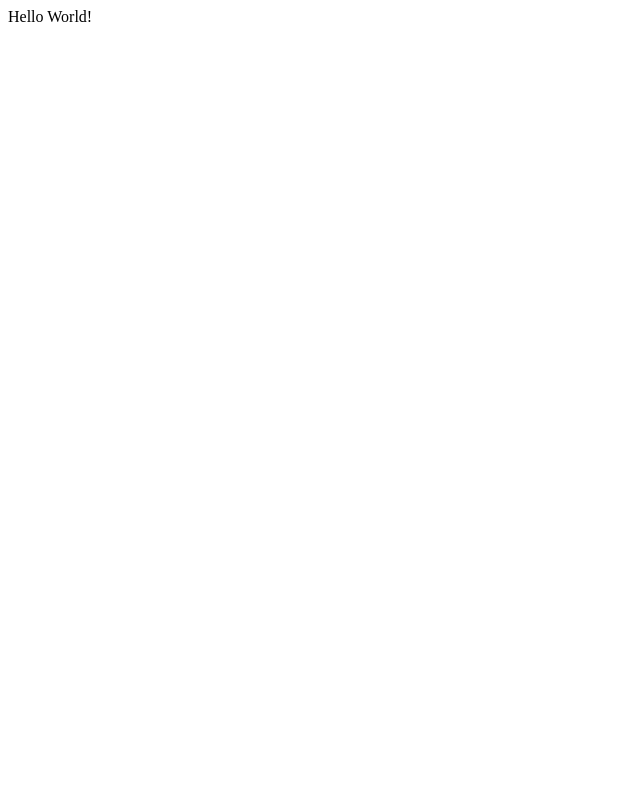
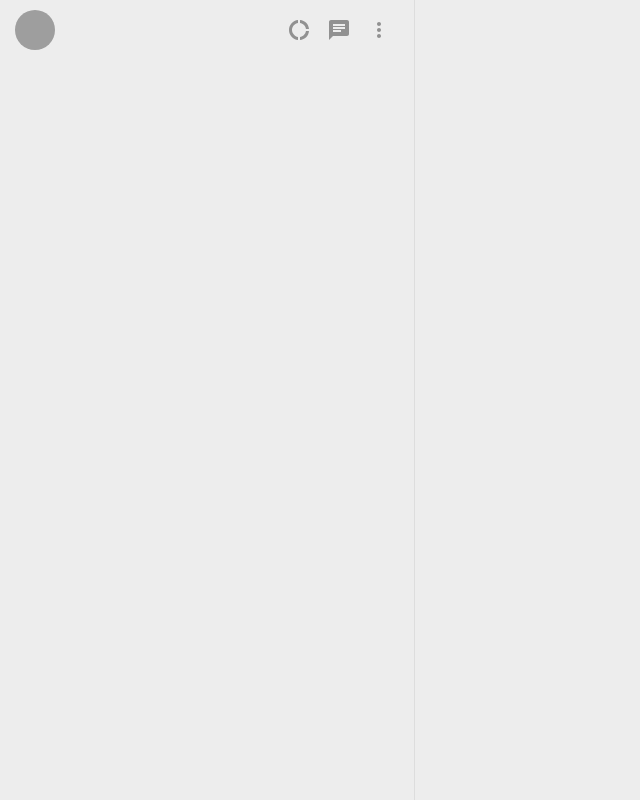
Before and after one commit to miguelmorais7/Whatsapp-Clone, a React (Create React App) app in the folder whatsappclone/: page / in a window 1280 px wide. Shown: the whole page, without its empty margins (0-640 px from the left). Built offline with nearby package versions, Linux system fonts and the light colour scheme; grey boxes are pictures that could not be loaded.

Commit message:
:package: Sidebar e Contentarea em desenvolvimento

```diff
--- a/whatsappclone/src/App.css
+++ b/whatsappclone/src/App.css
@@ -0,0 +1,57 @@
+*{
+    box-sizing: border-box;
+}
+
+body{
+    background-color: #D2DBDC;
+    margin: 0;
+    font-family: 'Segoe UI', Helvetica Neue, Helvetica, Lucida Grande, Arial;
+}
+
+.app-window{
+    display: flex;
+    height: 100vh;
+    background-color: #EDEDED;
+}
+
+.sidebar{
+    width: 35%;
+    max-width: 415px;
+    display: flex;
+    flex-direction: column;
+    border-right: 1px solid #DDD;
+}
+
+header{
+    height: 60px;
+    display: flex;
+    justify-content: space-between;
+    align-items: center;
+    padding: 0 15px;
+}
+
+.header--avatar{
+    width: 40px;
+    height: 40px;
+    border-radius: 20px;
+    cursor: pointer;
+}
+
+.header--buttons{
+    display: flex;
+}
+
+.header--btn{
+    width: 40px;
+    height: 40px;
+    border-radius: 20px;
+    display: flex;
+    justify-content: center;
+    align-items: center;
+    cursor: pointer;
+}
+
+
+.contentarea{
+
+}
--- a/whatsappclone/src/App.js
+++ b/whatsappclone/src/App.js
@@ -1,7 +1,44 @@
 import React from 'react';
+import './App.css';
+
+import DonutLargeIcon from '@material-ui/icons/DonutLarge';
+import ChatIcon from '@material-ui/icons/Chat';
+import MoreVertIcon from '@material-ui/icons/MoreVert';
 
 export default() =>{
   return(
-    <div>Hello World!</div>
+    <div className="app-window">
+      <div className="sidebar">
+        <header>
+          <img className="header--avatar" src="https://i.pinimg.com/originals/51/f6/fb/51f6fb256629fc755b8870c801092942.png"/>
+          <div className="header--buttons">
+            <div className="header--btn">
+              <DonutLargeIcon style={{color: '#919191'}} />
+            </div>
+            <div className="header--btn">
+              <ChatIcon style={{color: '#919191'}} />
+            </div>
+            <div className="header--btn">
+              <MoreVertIcon style={{color: '#919191'}} />
+            </div>
+
+          </div>
+        </header>
+
+        <div className="search">
+
+        </div>
+
+        <div className="chatlist">
+
+        </div>
+
+
+      </div>
+
+      <div className="contentarea">
+
+      </div>
+    </div>
   );
 }
```
